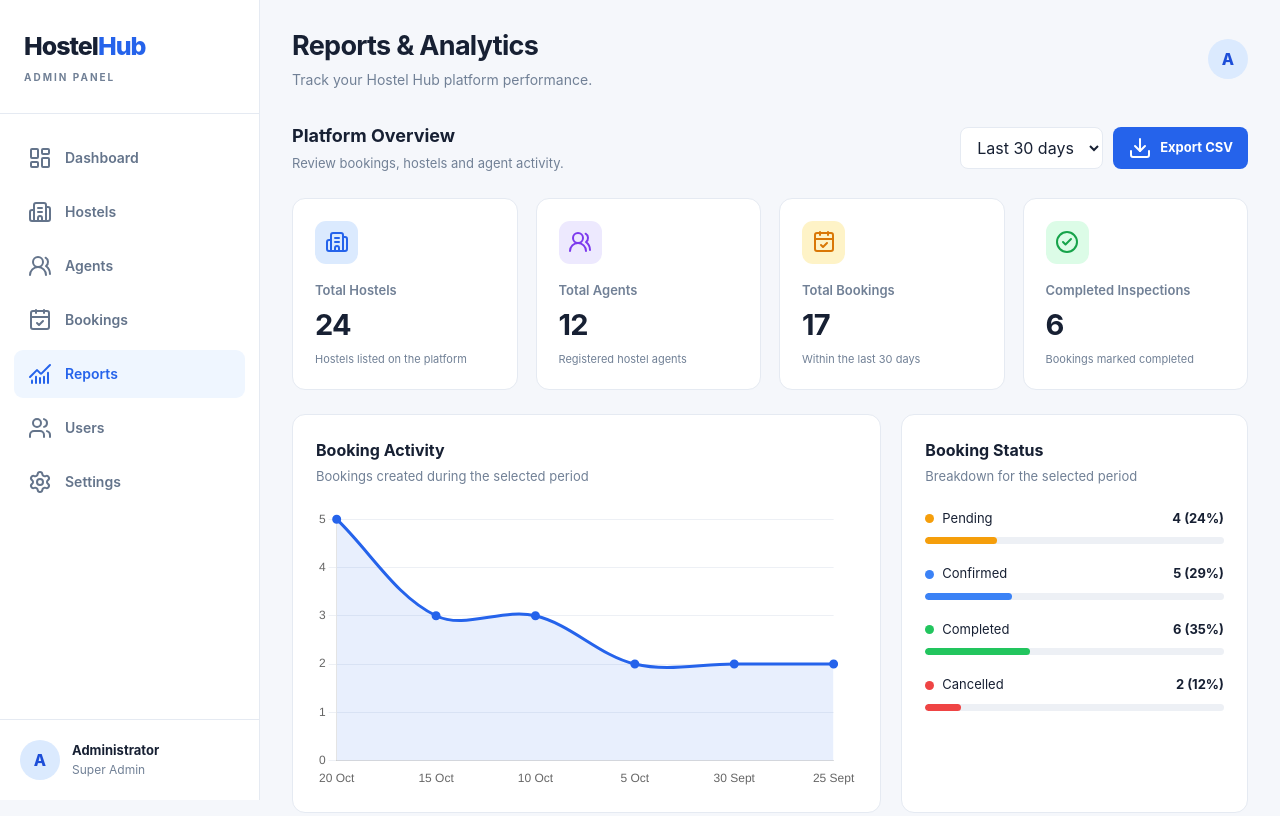
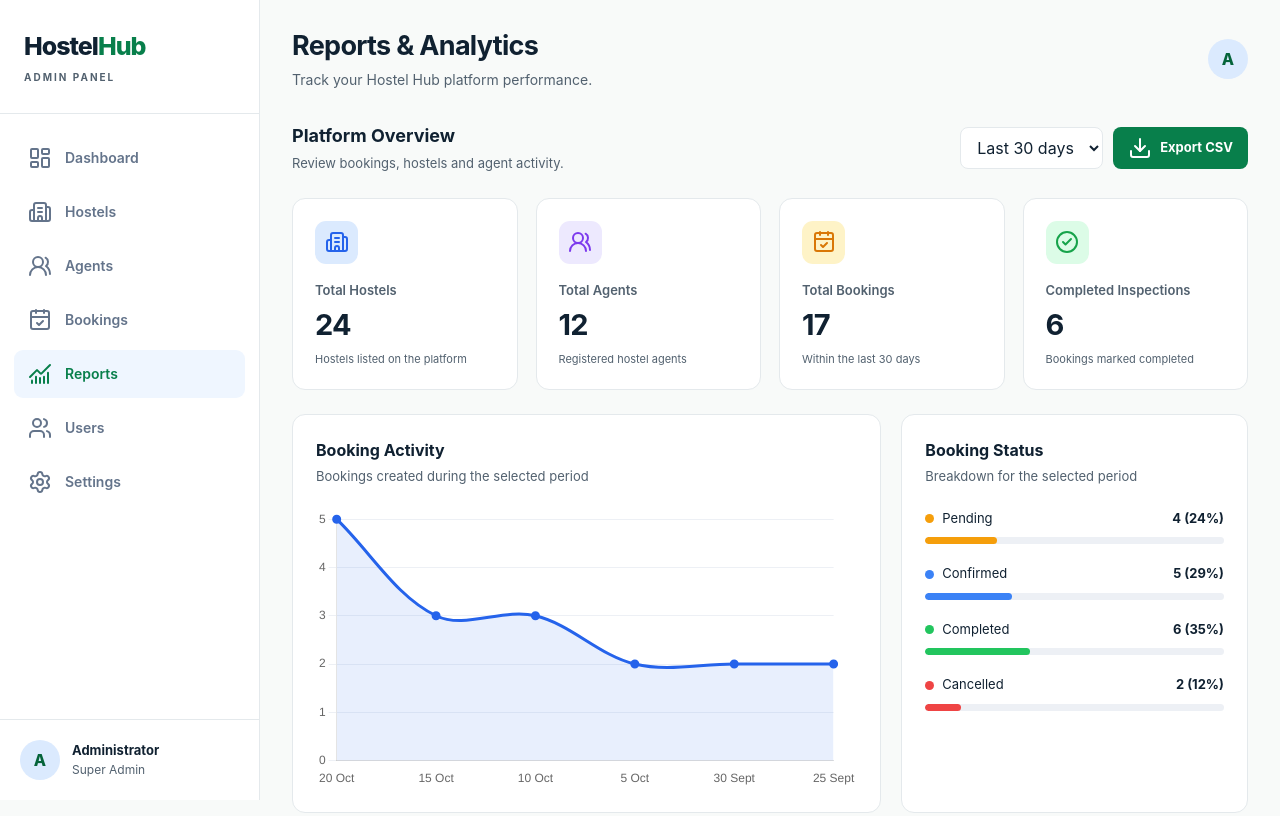
Before and after one commit to Danbaba3100/Hostel-Hub, a plain HTML site: page admin-reports.html in a window 1280 px wide. Shown: the top 816 px of the page. Drawn offline with nearby package versions, Linux system fonts and the light colour scheme.

Commit message:
Standardize dashboard colors with Hostel Hub branding

```diff
--- a/css/admin-reports.css
+++ b/css/admin-reports.css
@@ -4,14 +4,14 @@
 ======================================== */
 
 :root {
-    --primary: #2563eb;
-    --primary-dark: #1d4ed8;
-    --background: #f5f7fb;
+    --primary: #087f4b;
+    --primary-dark: #05643a;
+    --background: #f8faf9;
     --surface: #ffffff;
-    --text: #172033;
-    --muted: #718096;
-    --border: #e5eaf2;
-    --success: #16a34a;
+    --text: #102131;
+    --muted: #52616f;
+    --border: #e4e9ec;
+    --success: #087f4b;
     --warning: #d97706;
     --danger: #dc2626;
     --sidebar-width: 260px;
```
